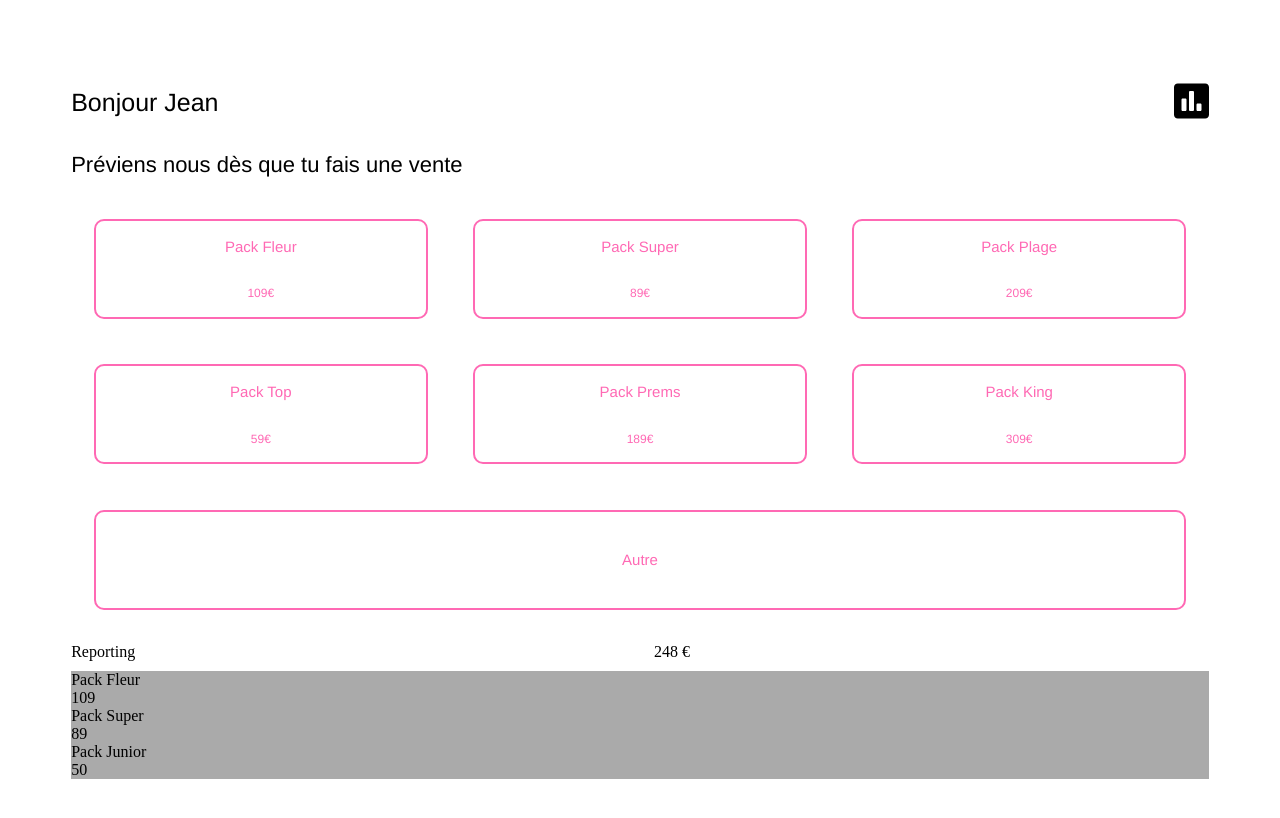
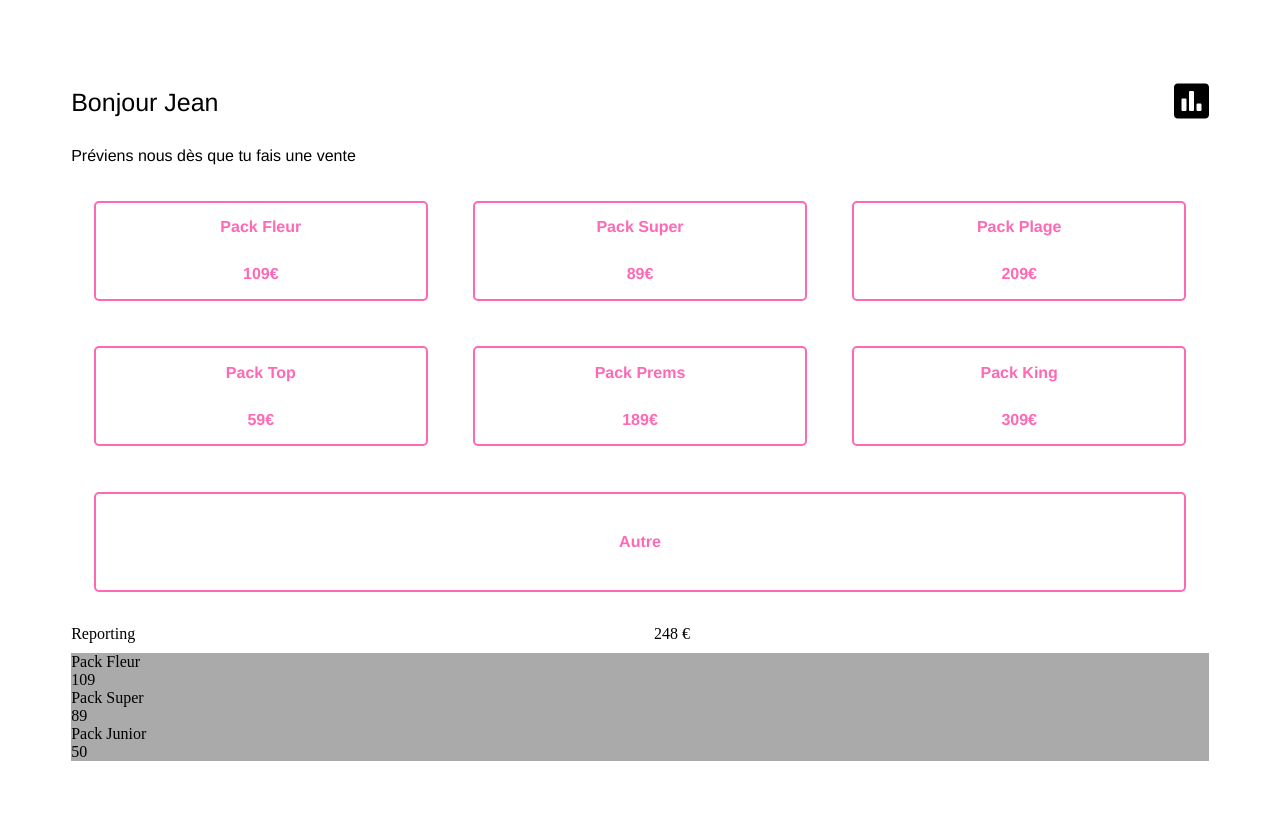
Before and after one commit to Corentin-glt/kata, a React app: page /#/report in a window 1280 px wide. Shown: the top 818 px of the page. Built offline with nearby package versions, Linux system fonts and the light colour scheme.

Commit message:
bits of css

```diff
--- a/src/Components/buttonArray/buttonArray.js
+++ b/src/Components/buttonArray/buttonArray.js
@@ -6,7 +6,7 @@ export default function ButtonArray(props) {
   const {array, showModal, handleButton} = props;
   const row1 = [], row2 = [];
   array.forEach((item, i) => {
-    const elem = <button onClick={() => handleButton(item)} className="buttonArray">
+    const elem = <button key={i} onClick={() => handleButton(item)} className="buttonArray">
       <label className="buttonArrayTitle">Pack {item.title}</label>
       <label className="buttonArrayPrice">{item.price}€</label>
     </button>;
--- a/src/Components/buttonArray/buttonArray.scss
+++ b/src/Components/buttonArray/buttonArray.scss
@@ -1,6 +1,5 @@
 $maxPercentage: 100%;
-$labelTitleFontSize: 15px;
-$labelPriceFontSize: 12px;
+$labelTitleFontSize: 16px;
 $buttonFontFamily: Helvetica, sans-serif;
 $buttonColor: #FF69B4;
 
@@ -29,29 +28,22 @@ $buttonColor: #FF69B4;
         width: 100%;
         height: 100px;
         border: solid 2px $buttonColor;
-        border-radius: 10px;
+        border-radius: 5px;
         cursor: pointer;
         outline: none;
         color: $buttonColor;
+        font-family: $buttonFontFamily;
+        font-size: $labelTitleFontSize;
+        font-weight: bold;
         @include flexColumnCenter();
         &:hover {
           border-color: darken($buttonColor, 30%);
           color: darken($buttonColor, 30%);
         }
+        @media (max-width: 750px) {
+          height: 50px;
+          font-size: 12px;
+        }
       }
   }
 }
-
-.buttonArrayTitle {
-  font-family: $buttonFontFamily;
-  font-size: $labelTitleFontSize;
-  //color: $buttonColor;
-
-}
-
-.buttonArrayPrice {
-  font-family: $buttonFontFamily;
-  font-size: $labelPriceFontSize;
-  //color: $buttonColor;
-
-}
--- a/src/Components/reporting/reporting.js
+++ b/src/Components/reporting/reporting.js
@@ -27,13 +27,15 @@ function Reporting(props) {
       <div className="arrayMyPacks">
         {props.myPacks.map((item, index) => {
           return (
-            <ButtonPack title={item.title}
-                        price={item.price}
-                        id={item.id}
-                        index={index + 1}
-                        isUpdate={props.isUpdate}
-                        updatePack={ props.isUpdate ? props.updateMyPack : null}
-                        deletePack={props.isUpdate ? props.deleteMyPack : null }
+            <ButtonPack
+              key={index}
+              title={item.title}
+              price={item.price}
+              id={item.id}
+              index={index + 1}
+              isUpdate={props.isUpdate}
+              updatePack={props.isUpdate ? props.updateMyPack : null}
+              deletePack={props.isUpdate ? props.deleteMyPack : null}
             />
           )
         })}
@@ -42,7 +44,7 @@ function Reporting(props) {
   )
 }
 
-function totalEuros(props){
+function totalEuros(props) {
   let total = 0;
   props.myPacks.forEach(item => {
     total = total + item.price
--- a/src/Pages/Report/report.scss
+++ b/src/Pages/Report/report.scss
@@ -15,8 +15,8 @@ $buttonColor: #FF69B4;
 
 .reportTitle {
   font-family: $fontReportTitle;
-  font-size: $fontReportSize;
-  font-weight: lighter;
+  font-size: 16px;
+  font-weight: normal;
 }
 
 .formContainer {
```
